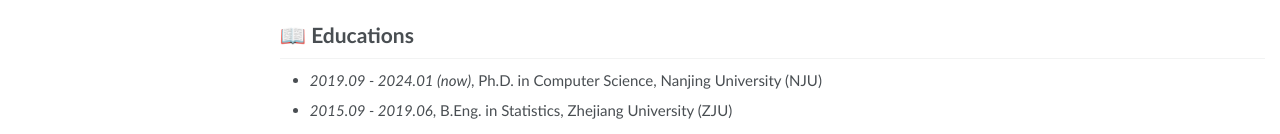
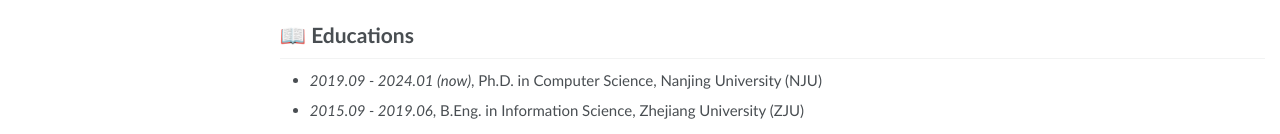
Before and after one commit to heyixiao14/heyixiao14.github.io, a Jekyll site: the page built from _pages/about.md, in a window 1280 px wide and 1160 px high. Shown: the part 1023-1157 px from the top of the window. Built offline with Jekyll 4.4.1, drawn with Linux system fonts in a browser that asks for light colours.

Commit message:
Update about.md

```diff
--- a/_pages/about.md
+++ b/_pages/about.md
@@ -61,7 +61,7 @@ In: Proceedings of the 17th International Conference on Parallel Problem Solving
 
 # 📖 Educations
 - *2019.09 - 2024.01 (now)*, Ph.D. in Computer Science, Nanjing University (NJU)
-- *2015.09 - 2019.06*, B.Eng. in Statistics, Zhejiang University (ZJU)
+- *2015.09 - 2019.06*, B.Eng. in Information Science, Zhejiang University (ZJU)
 
 <!-- # 💬 Invited Talks
 - *2023.11*, Deep Forest, Z-Park National Laboratory, Beijing.
```
